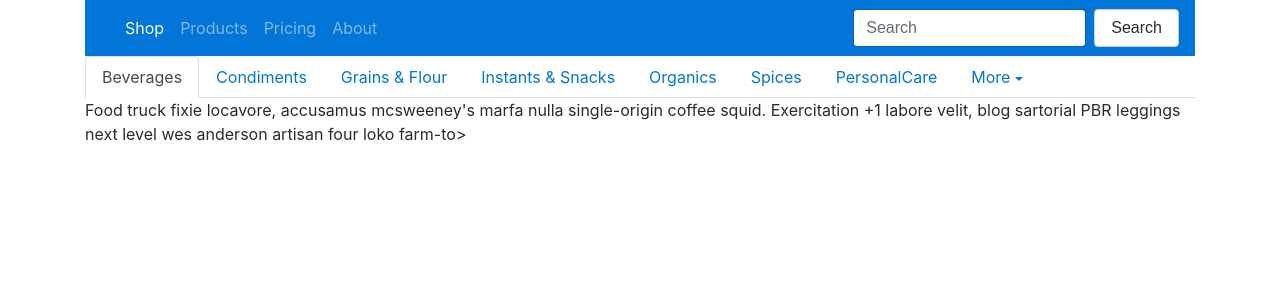
After one commit to dbhaskaran1/indiangrocery.django, a Django app: page /shop/ in a window 1280 px wide. The commit adds this page. Shown: the top 300 px of the page. Run offline with Django 3.2, Linux system fonts and the light colour scheme; some libraries are stand-ins or nearby versions.

Commit message:
Added the skeleton of the shop application, need to make it functional.

```diff
--- a/indiangrocery/settings.py
+++ b/indiangrocery/settings.py
@@ -37,6 +37,7 @@ INSTALLED_APPS = [
     'django.contrib.messages',
     'django.contrib.staticfiles',
 	'aboutus',
+	'shop',
 ]
 
 MIDDLEWARE = [
--- a/indiangrocery/settings_local.py
+++ b/indiangrocery/settings_local.py
@@ -37,6 +37,7 @@ INSTALLED_APPS = [
     'django.contrib.messages',
     'django.contrib.staticfiles',
 	'aboutus',
+	'shop',
 ]
 
 MIDDLEWARE = [
--- a/indiangrocery/urls.py
+++ b/indiangrocery/urls.py
@@ -18,5 +18,6 @@ from django.contrib import admin
 
 urlpatterns = [
 	url(r'^aboutus/', include('aboutus.urls')),
+	url(r'^shop/', include('shop.urls')),
     url(r'^admin/', admin.site.urls),
 ]
--- /dev/null
+++ b/shop/admin.py
@@ -0,0 +1,6 @@
+# -*- coding: utf-8 -*-
+from __future__ import unicode_literals
+
+from django.contrib import admin
+
+# Register your models here.
--- /dev/null
+++ b/shop/models.py
@@ -0,0 +1,6 @@
+# -*- coding: utf-8 -*-
+from __future__ import unicode_literals
+
+from django.db import models
+
+# Create your models here.
--- /dev/null
+++ b/shop/templates/shop/shop.html
@@ -0,0 +1,11 @@
+{% extends 'base.html' %}
+
+<body>
+  <div id="main" role="main">
+    <div class="container">
+      {% block content %}
+        {% include 'shop/shop_tabs.html' %}
+      {% endblock %}
+    </div>
+  </div>
+</body>
--- /dev/null
+++ b/shop/templates/shop/shop_tabs.html
@@ -0,0 +1,45 @@
+<ul class="nav nav-tabs">
+  <li class="nav-item">
+    <a class="nav-link active" data-toggle="tab" href="#beverages" aria-expanded="true">Beverages</a>
+  </li>
+  <li class="nav-item">
+    <a class="nav-link" data-toggle="tab" href="#condiments" aria-expanded="false">Condiments</a>
+  </li>
+  <li class="nav-item">
+    <a class="nav-link" data-toggle="tab" href="#grainsflour" aria-expanded="false">Grains & Flour</a>
+  </li>
+  </li>
+  <li class="nav-item">
+    <a class="nav-link" data-toggle="tab" href="#instantssnacks" aria-expanded="false">Instants & Snacks</a>
+  <li class="nav-item dropdown">
+  <li class="nav-item">
+    <a class="nav-link" data-toggle="tab" href="#organics" aria-expanded="false">Organics</a>
+  <li class="nav-item dropdown">
+  <li class="nav-item">
+    <a class="nav-link" data-toggle="tab" href="#spices" aria-expanded="false">Spices</a>
+  <li class="nav-item dropdown">
+  <li class="nav-item">
+    <a class="nav-link" data-toggle="tab" href="#personalcare" aria-expanded="false">PersonalCare</a>
+  <li class="nav-item dropdown">
+    <a class="nav-link dropdown-toggle" data-toggle="dropdown" href="#" role="button" aria-haspopup="true" aria-expanded="false">More</a>
+    <div class="dropdown-menu">
+      <a class="dropdown-item" href="#">Spiritual</a>
+      <div class="dropdown-divider"></div>
+      <a class="dropdown-item" href="#">Sale</a>
+    </div>
+  </li>
+</ul>
+<div id="myTabContent" class="tab-content">
+  <div class="tab-pane fade in" id="home" aria-expanded="false">
+    <p>Raw denim you probably haven't heard of them jean shorts Austin. Nesciunt tofu stumptown aliqua, retro synth master cleanse. Mustache cliche tempor, williamsburg carles vegan helvetica. Reprehende>
+  </div>
+  <div class="tab-pane fade active show" id="profile" aria-expanded="true">
+    <p>Food truck fixie locavore, accusamus mcsweeney's marfa nulla single-origin coffee squid. Exercitation +1 labore velit, blog sartorial PBR leggings next level wes anderson artisan four loko farm-to>
+  </div>
+  <div class="tab-pane fade" id="dropdown1">
+    <p>Etsy mixtape wayfarers, ethical wes anderson tofu before they sold out mcsweeney's organic lomo retro fanny pack lo-fi farm-to-table readymade. Messenger bag gentrify pitchfork tattooed craft beer>
+  </div>
+  <div class="tab-pane fade" id="dropdown2">
+    <p>Trust fund seitan letterpress, keytar raw denim keffiyeh etsy art party before they sold out master cleanse gluten-free squid scenester freegan cosby sweater. Fanny pack portland seitan DIY, art p>
+  </div>
+</div>
--- /dev/null
+++ b/shop/tests.py
@@ -0,0 +1,6 @@
+# -*- coding: utf-8 -*-
+from __future__ import unicode_literals
+
+from django.test import TestCase
+
+# Create your tests here.
--- /dev/null
+++ b/shop/urls.py
@@ -0,0 +1,8 @@
+from django.conf.urls import url
+
+from . import views
+
+app_name='shop'
+urlpatterns = [
+	url(r'^$', views.ShopView.as_view(), name='shop')
+]
--- /dev/null
+++ b/shop/views.py
@@ -0,0 +1,9 @@
+# -*- coding: utf-8 -*-
+from __future__ import unicode_literals
+
+from django.shortcuts import render
+from django.views.generic import TemplateView
+
+# Create your views here.
+class ShopView(TemplateView):
+	template_name = 'shop/shop.html'
--- a/templates/navbar.html
+++ b/templates/navbar.html
@@ -9,7 +9,7 @@
   <div class="collapse navbar-collapse" id="navbarColor01">
     <ul class="navbar-nav mr-auto">
       <li class="nav-item active">
-        <a class="nav-link" href="#">Shop<span class="sr-only">(current)</span></a>
+        <a class="nav-link" href="/shop">Shop<span class="sr-only">(current)</span></a>
       </li>
       <li class="nav-item">
         <a class="nav-link" href="#">Products</a>
```
Also changed, not shown: shop/apps.py (added, +8 -0 lines), shop/__init__.py (added), shop/migrations/__init__.py (added).
